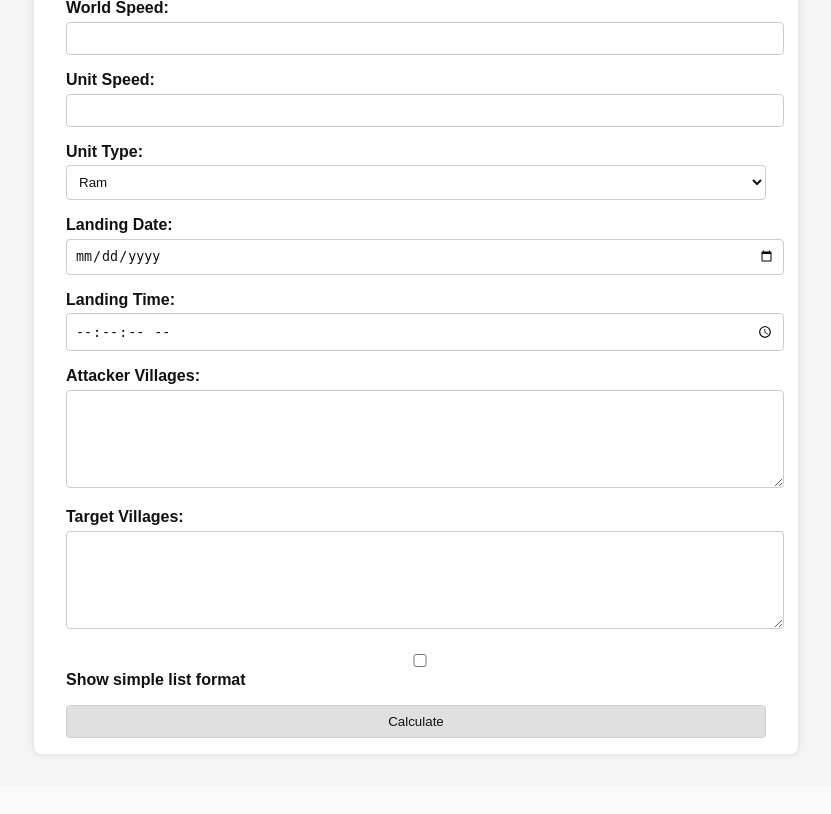
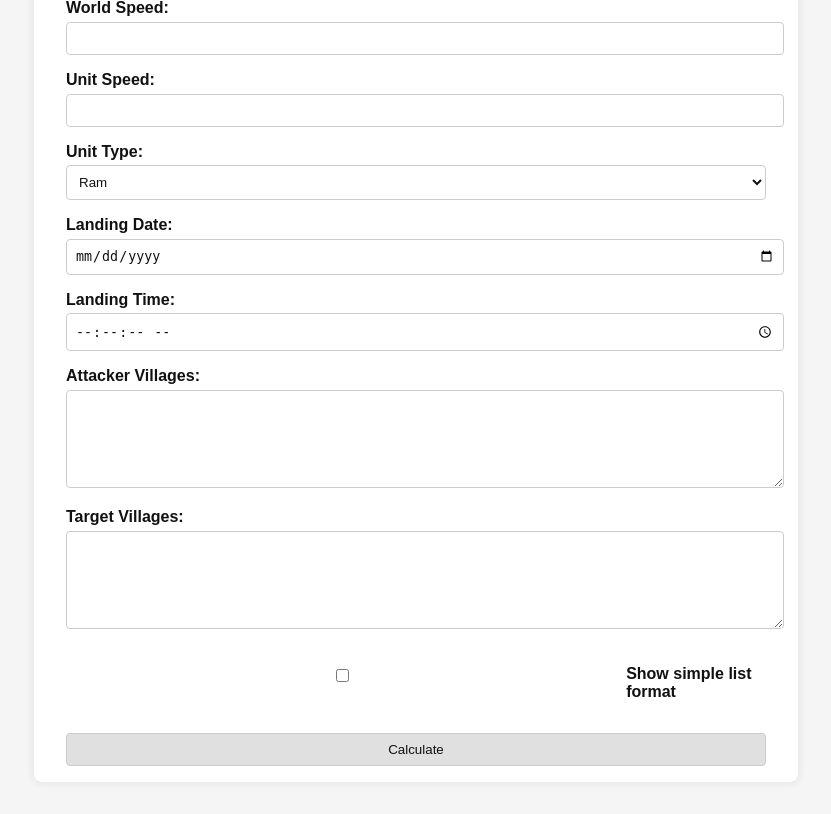
Before and after one commit to NFTbeats/tw-op-planner, a Flask app: page / in a window 1280 px wide. Shown: the part 214-1028 px from the top of the page, without its empty margins (224-1055 px from the left). Before the commit the page ends 970 px from the top, so only its background shows below. Run offline with Flask 3, Linux system fonts and the light colour scheme.

Commit message:
Style fixes

```diff
--- a/static/style.css
+++ b/static/style.css
@@ -124,3 +124,11 @@
 .title-logo {
   height: 100px; /* or whatever size fits nicely */
 }
+
+.checkbox-row {
+  display: flex;
+  align-items: center;
+  gap: 0.5rem;
+  margin-top: 1rem;
+  margin-bottom: 1rem;
+}
--- a/templates/index.html
+++ b/templates/index.html
@@ -52,7 +52,10 @@
       <label>Target Villages:</label>
       <textarea name="target_villages" rows="4" required></textarea>
 
-      <label><input type="checkbox" name="simple_format"> Show simple list format</label>
+      <div class="checkbox-row">
+        <input type="checkbox" id="simple_format" name="simple_format">
+        <label for="simple_format">Show simple list format</label>
+      </div>
 
       <button type="submit">Calculate</button>
     </form>
```
